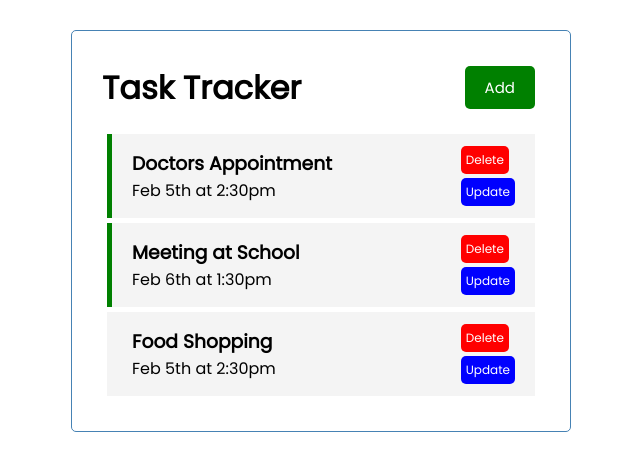
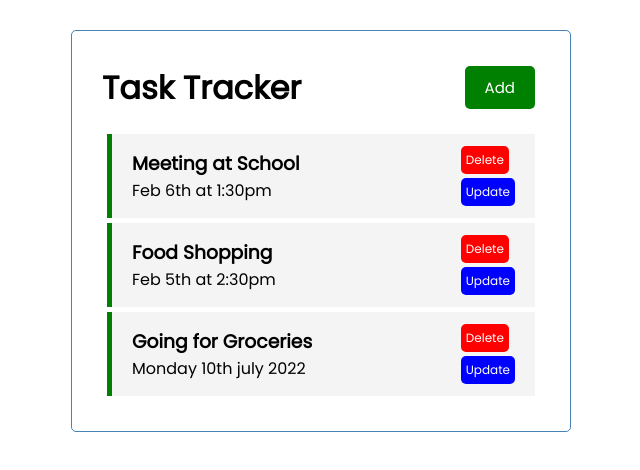
Before and after one commit to Faizan-Ramzan/task-manager-react, a React (Create React App) app: page / in a window 1280 px wide. Shown: the top 470 px of the page, without its empty margins (319-959 px from the left). Built offline with nearby package versions, Linux system fonts and the light colour scheme; data requests are answered from the project's data file.

Commit message:
final commit

```diff
--- /dev/null
+++ b/db.json
@@ -0,0 +1,22 @@
+{
+  "tasks": [
+    {
+      "id": 2,
+      "text": "Meeting at School",
+      "day": "Feb 6th at 1:30pm",
+      "reminder": true
+    },
+    {
+      "id": 3,
+      "text": "Food Shopping",
+      "day": "Feb 5th at 2:30pm",
+      "reminder": true
+    },
+    {
+      "text": "Going for Groceries",
+      "day": "Monday 10th july 2022",
+      "id": 4,
+      "reminder": true
+    }
+  ]
+}
--- a/package.json
+++ b/package.json
@@ -6,6 +6,7 @@
     "@testing-library/jest-dom": "^5.16.4",
     "@testing-library/react": "^13.3.0",
     "@testing-library/user-event": "^13.5.0",
+    "json-server": "^0.17.0",
     "react": "^18.1.0",
     "react-dom": "^18.1.0",
     "react-icons": "^4.4.0",
@@ -16,7 +17,8 @@
     "start": "react-scripts start",
     "build": "react-scripts build",
     "test": "react-scripts test",
-    "eject": "react-scripts eject"
+    "eject": "react-scripts eject",
+    "server": "json-server --watch db.json --port 5000"
   },
   "eslintConfig": {
     "extends": [
--- a/src/App.js
+++ b/src/App.js
@@ -1,5 +1,5 @@
 import React from 'react';
-import { useState } from 'react'
+import { useState, useEffect } from 'react'
 import Header from "./components/Header";
 import Tasks from "./components/Tasks";
 import AddTask from "./components/AddTask";
@@ -8,33 +8,49 @@
   const [showAddTask, setShowAddTask] = useState(false)
   const [currentData, setCurrentData] = useState([])
 
-  const [tasks, setTasks] = useState([
-    {
-        id: 1,
-        text: 'Doctors Appointment',
-        day: 'Feb 5th at 2:30pm',
-        reminder: true
-    },
-    {
-        id: 2,
-        text: 'Meeting at School',
-        day: 'Feb 6th at 1:30pm',
-        reminder: true
-    },
-    {
-        id: 3,
-        text: 'Food Shopping',
-        day: 'Feb 5th at 2:30pm',
-        reminder: false
+  const [tasks, setTasks] = useState([]);
+
+  useEffect(() => {
+    const getTasks = async() => {
+      const tasksFromServer = await fetchTasks()
+      setTasks(tasksFromServer)
     }
-  ]);
+    getTasks()
+  }, [])
+
+  //fetch tasks
+  const fetchTasks = async() => {
+    const res = await fetch('http://localhost:5000/tasks')
+    const data = await res.json()
+
+    return data
+  }
+
+  //fetch tasks
+  const fetchTask = async(id) => {
+    const res = await fetch(`http://localhost:5000/tasks/${id}`)
+    const data = await res.json()
+
+    return data
+  }
 
   //Add Task
-  const addTask = (task) => {
-    const id = Math.floor(Math.random() * 10000) + 1
+  const addTask = async (task) => {
+    const res = await fetch('http://localhost:5000/tasks', {
+      method: 'POST',
+      headers: {
+        'Content-type': 'application/json'
+      },
+      body: JSON.stringify(task)
+    })
 
-    const newTask = {id, ...task}
-    setTasks([...tasks, newTask])
+    const data = await res.json()
+
+    setTasks([...tasks, data])
+    // const id = Math.floor(Math.random() * 10000) + 1
+
+    // const newTask = {id, ...task}
+    // setTasks([...tasks, newTask])
   }
 
   //Set update Task
@@ -55,12 +71,28 @@
   }
 
   //Delete Task
-  const deleteTask = (id) =>{
+  const deleteTask = async (id) =>{
+    await fetch(`http://localhost:5000/tasks/${id}`, {
+      method: 'DELETE'
+    })
     setTasks(tasks.filter((task) => task.id !== id))
   }
 
   //Toggle Reminder
-  const toggleReminder = (id) => {
+  const toggleReminder = async (id) => {
+    const taskToToggle = await fetchTask(id)
+    const updateTask = { ...taskToToggle, reminder: !taskToToggle.reminder }
+
+    const res = await fetch(`http://localhost:5000/tasks/${id}`, {
+      method: 'PUT',
+      headers: {
+        'Content-type': 'application/json'
+      },
+      body: JSON.stringify(updateTask)
+    })
+
+    const data = await res.json()
+
     setTasks(tasks.map((task) => task.id === id ? {...task, reminder: !task.reminder } : task))
   }
 
--- a/src/components/AddTask.js
+++ b/src/components/AddTask.js
@@ -2,6 +2,7 @@
 import { useState } from 'react'
 
 const Add = ({ onAdd, currentData, onSetUpdate }) => {
+    const [id, setId] = useState(currentData ? currentData.id : "")
     const [text, setText] = useState(currentData ? currentData.text : "")
     const [day, setDay] = useState(currentData ? currentData.day : "")
     const [reminder, setReminder] = useState(currentData ? currentData.reminder : false)
@@ -14,11 +15,14 @@
             return
         }
 
-        if(currentData){
+        if(currentData.length === 0){
+            console.log("i am Add");
+            onAdd({id, text, day, reminder })
+        }else{
+            console.log(currentData.length)
+            console.log("i am Update");
             let id = currentData.id;
             onSetUpdate({id, text, day, reminder})
-        }else{
-            onAdd({ text, day, reminder })
         }
 
         setText("");
```
Also changed, not shown: 1 other file (tests, documents, lock files or other folders).
